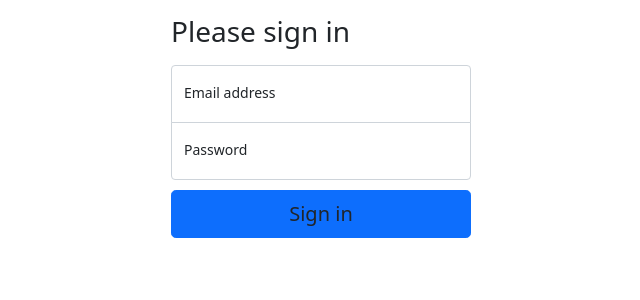
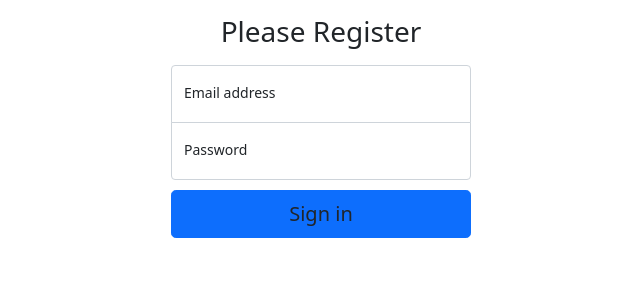
Before and after one commit to MadhushaPrasad/admin-with-vue2-and-vuetify, a Vue app: page /register in a window 1280 px wide. Shown: the top 300 px of the page, without its empty margins (319-959 px from the left). Built offline with nearby package versions, Linux system fonts and the light colour scheme.

Commit message:
# commit : change some headers

```diff
--- a/src/views/Login.vue
+++ b/src/views/Login.vue
@@ -1,7 +1,7 @@
 <template>
   <div class="form-signin">
     <form>
-      <h1 class="h3 mb-3 fw-normal">Please sign in</h1>
+      <h1 class="h3 mb-3 fw-normal text-center">Please sign in</h1>
 
       <div class="form-floating">
         <input
--- a/src/views/Register.vue
+++ b/src/views/Register.vue
@@ -1,7 +1,7 @@
 <template>
   <div class="form-signin">
     <form>
-      <h1 class="h3 mb-3 fw-normal">Please sign in</h1>
+      <h1 class="h3 mb-3 fw-normal text-center">Please Register</h1>
 
       <div class="form-floating">
         <input
```
